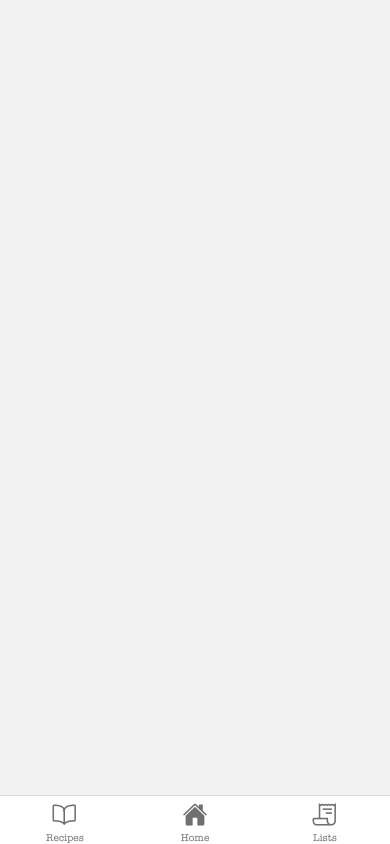
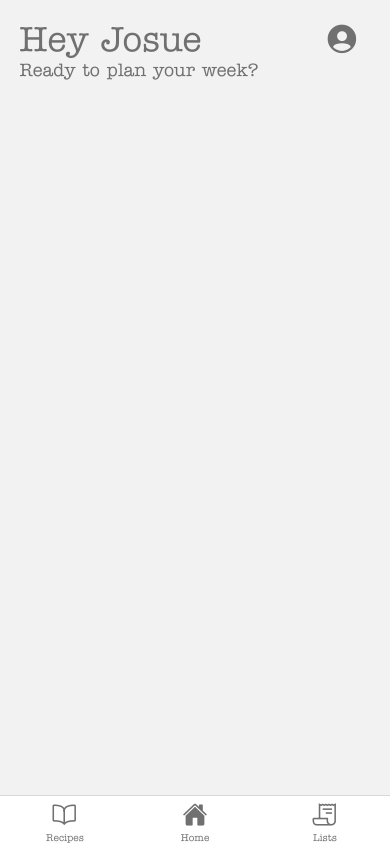
Before and after one commit to JosueBuck/ShopeScope-React-Native-App, a React Native app: screen /Home in a window 390 px wide. Built offline with nearby package versions, Linux system fonts and the light colour scheme.

Commit message:
Add basic screen title component - add title - add subtitle - add pressable icon component

```diff
--- /dev/null
+++ b/components/BasisScreenTitle.tsx
@@ -0,0 +1,47 @@
+import { StyleSheet, View } from 'react-native';
+import React from 'react';
+import CustomMediumText from './customTexts/CustomMediumText';
+import PressableIcon from './icons/PressableIcon';
+
+type Props = {
+    func: any,
+    title: string,
+    subTitle: string,
+    iconName?: string,
+    iconSize?: number,
+    iconColor?: string,
+}
+
+const BasisScreenTitle: React.FC<Props> = ({func, title, subTitle, iconName, iconSize, iconColor}) => {
+  return (
+    <View style={styles.titleContainer}>
+        <View style={styles.titleFlexView}>
+            <CustomMediumText fontSize={35}>{title}</CustomMediumText>
+            {
+                iconName && iconSize && iconColor ?
+
+                <PressableIcon func={func} iconName={iconName} iconSize={iconSize} iconColor={iconColor} />
+                :
+                <></>
+            }
+
+        </View>
+      <CustomMediumText fontSize={18}>{subTitle}</CustomMediumText>
+    </View>
+  )
+}
+
+export default BasisScreenTitle
+
+const styles = StyleSheet.create({
+    titleContainer: {
+        width: '100%'
+    },
+    titleFlexView: {
+        flexDirection: 'row',
+        justifyContent: 'space-between',
+        paddingRight: 10
+    }
+})
+
+{/* <IonIconIcon name={iconName} size={iconSize} color={iconColor} /> */}
--- a/components/icons/IonIconIcon.tsx
+++ b/components/icons/IonIconIcon.tsx
@@ -1,5 +1,4 @@
 import React from 'react';
-
 import { Ionicons } from '@expo/vector-icons';
 
 type Props = {
--- /dev/null
+++ b/components/icons/PressableIcon.tsx
@@ -0,0 +1,22 @@
+import { Pressable, StyleSheet, Text, View } from 'react-native';
+import React from 'react';
+import IonIconIcon from './IonIconIcon';
+
+type Props = {
+    func: any,
+    iconName: string,
+    iconSize: number,
+    iconColor: string
+}
+
+const PressableIcon: React.FC<Props> = ({func, iconName, iconSize, iconColor}) => {
+    return (
+    <Pressable onPress={func}>
+        <IonIconIcon name={iconName} size={iconSize} color={iconColor} />
+    </Pressable>
+  )
+}
+
+export default PressableIcon
+
+const styles = StyleSheet.create({})
--- a/screens/HomeScreen.tsx
+++ b/screens/HomeScreen.tsx
@@ -1,6 +1,8 @@
 import { StyleSheet } from 'react-native';
 import React from 'react';
 import BasicScreenWrapper from '../components/BasicScreenWrapper';
+import BasisScreenTitle from '../components/BasisScreenTitle';
+import { colors } from '../assets/colors/colors';
 
 type Props = {
     navigation: any
@@ -11,7 +13,7 @@ const HomeScreen: React.FC<Props> = ({navigation}) => {
 
   return (
     <BasicScreenWrapper>
-
+      <BasisScreenTitle func={() => navigation.navigate('Profile')} title='Hey Josue' subTitle='Ready to plan your week?' iconName='person-circle-sharp' iconSize={35} iconColor={colors.grey}/>
     </BasicScreenWrapper>
 
   )
```
